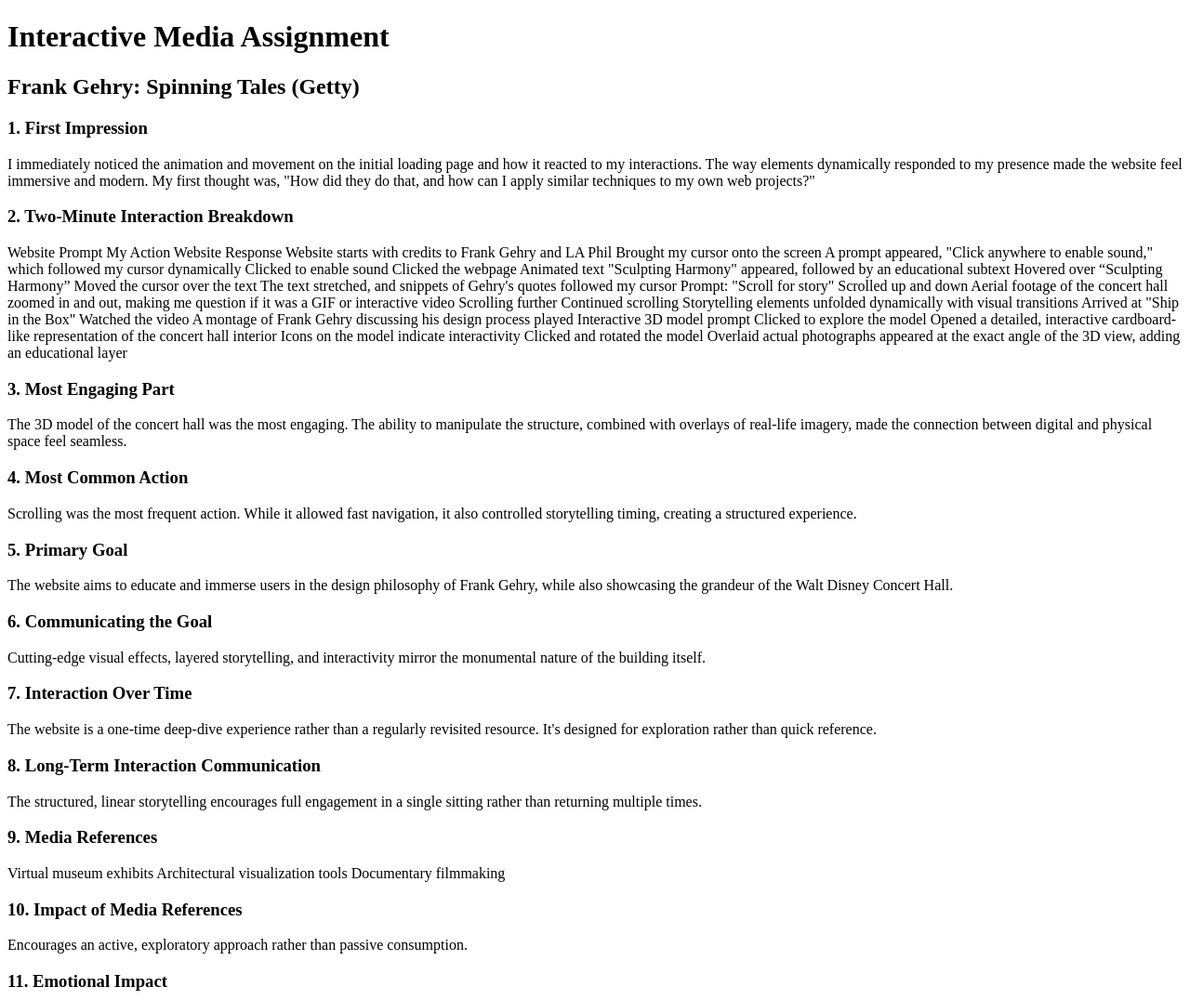
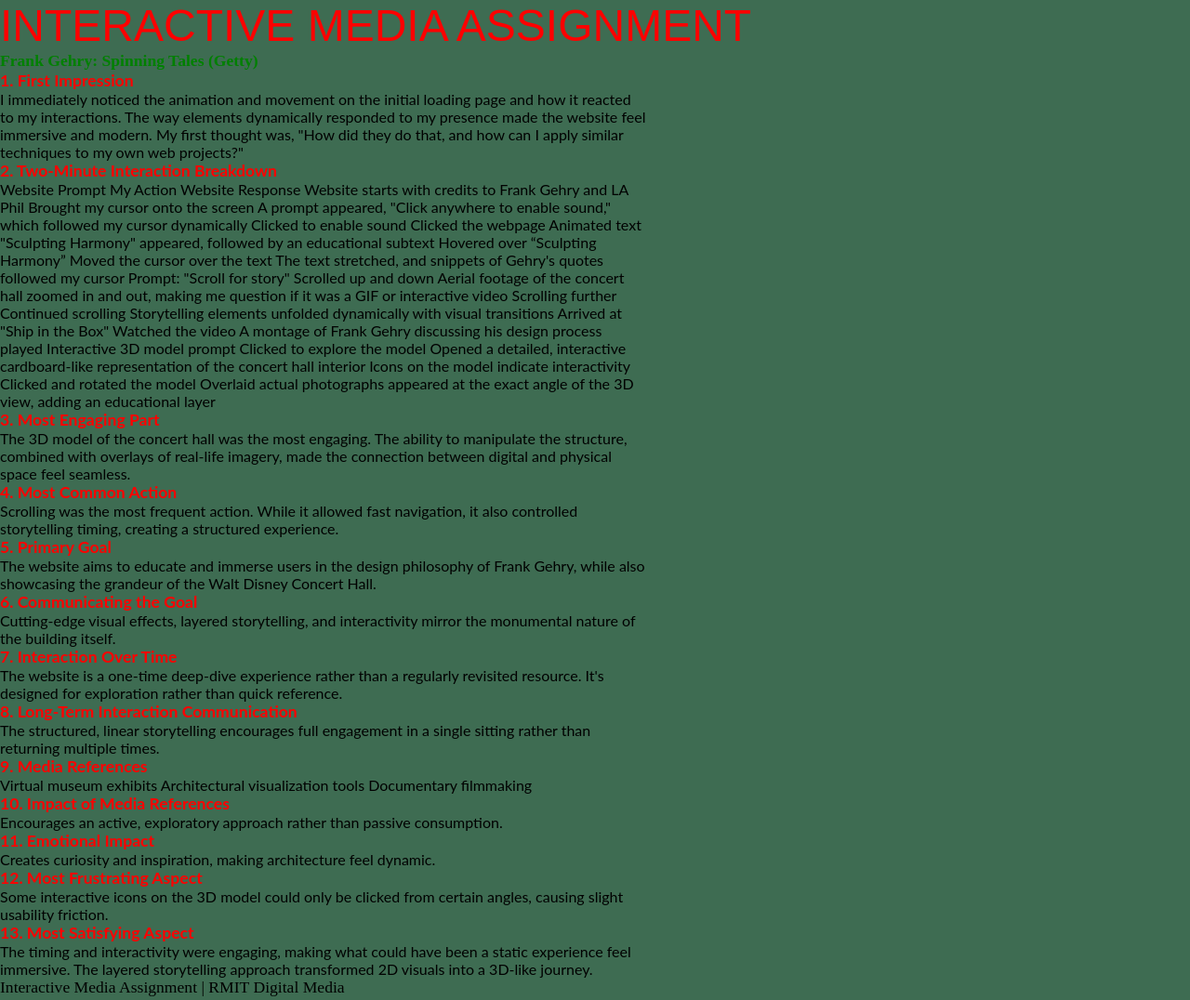
Before and after one commit to umaaaahh/umaaaahh.github.io, a plain HTML site: page interactivemedia/assignment1/index.html in a window 1280 px wide. Shown: the top 1076 px of the page at 93% size. Drawn offline with Linux system fonts and the light colour scheme.

Commit message:
assignment1

```diff
--- a/assignment1/index.html
+++ b/interactivemedia/assignment1/index.html
@@ -3,13 +3,18 @@
   <head>
     <meta charset="UTF-8" />
     <meta name="viewport" content="width=device-width, initial-scale=1.0" />
-    <title>Document</title>
+    <title>Interactive Media Assignment</title>
+    <link rel="stylesheet" href="reset.css">
+    <link rel="stylesheet" href="style.css">
   </head>
   <body>
-    <header>
-      <h1>Interactive Media Assignment</h1>
-      <h2>Frank Gehry: Spinning Tales (Getty)</h2>
-    </header>
+    <div class="titlebox">
+      <header>
+        <h1>Interactive Media Assignment</h1>
+        <h2>Frank Gehry: Spinning Tales (Getty)</h2>
+      </header>
+    </div>
+
     <main>
       <h3>1. First Impression</h3>
       <p>
--- /dev/null
+++ b/interactivemedia/week3/reset.css
@@ -0,0 +1,55 @@
+/*
+*   Kevin Powell
+*   https://youtu.be/cCAtD_BAHNw
+*/
+
+*,
+*::before,
+*::after {
+  box-sizing: border-box;
+}
+
+* {
+  margin: 0;
+  padding: 0;
+  font: inherit; /* Get rid of all font sizes and heights */
+}
+
+html {
+  color-scheme: dark light; /* Default dark */
+  hanging-punctuation: first last; /* Not supported in Chrome */
+}
+
+body {
+  min-height: 100vh;
+}
+
+/* Media responsive */
+img,
+picture,
+svg,
+video {
+  display: block;
+  max-width: 100%;
+}
+
+h1,
+h2,
+h3,
+h4,
+h5,
+h6 {
+  text-wrap: balance;
+}
+
+p {
+  max-width: 75ch;
+  text-wrap: pretty; /* Prevents orphans on lines */
+}
+
+@media (prefers-reduced-motion: no-preference) {
+  :has(:target) {
+    scroll-behavior: smooth;
+    scroll-padding-top: 3rem;
+  }
+}
--- /dev/null
+++ b/interactivemedia/week3/style.css
@@ -0,0 +1,75 @@
+body {
+  background-color: rgb(62, 108, 82);
+  font-size: 1.1rem;
+}
+h1 {
+  color: red;
+  font-size: 3rem;
+  text-transform: uppercase;
+  font-family: "Tektur", sans-serif;
+  font-optical-sizing: auto;
+  font-weight: <weight>;
+  font-style: normal;
+  font-variation-settings: "wdth" 100;
+}
+h2 {
+  color: green;
+  font-weight: bold;
+}
+h3 {
+  color: red;
+  font-family: "Lato", sans-serif;
+  font-weight: 700;
+  font-style: normal;
+}
+li {
+  color: black;
+}
+
+p {
+  color: black;
+  font-size: 1rem;
+  font-family: "Lato", sans-serif;
+  font-weight: 400;
+  font-style: normal;
+}
+.blue-color {
+  color: blue;
+}
+#outcome {
+  color: yellowgreen;
+  border: 4px dashed brown;
+}
+section {
+  text-align: center;
+  border: 1px solid red;
+}
+
+/*
+    curly braces { } - grouping
+    square brackets [ ] - javascript
+    round brackets ( ) - javascript
+    parantheses < > - html
+    semicolon ; - to end a line
+    colon : -property of declaration
+    hyphen - - connect to words
+    syntax - rules of language
+    dot . - in css = class
+    hash # - in css = ID
+/*
+
+/*
+    in css you do mostly element based styling or class based styling, in rare occasions you may do ID but mostly ID link to JS
+*/
+
+/*
+    Cascade - css will read the rules written further down as priority over the previous e.g. if i write 2 * h1 {} rules, then the second one written which is lower on the document will take presidence.
+    Specificty - acts as a ranking system and takes precedence eg a class (*) will take presidence over an element
+
+    Specificity Rank
+    * universal selector = 0
+    element = 1
+    class, psuedo class or attribute = 10
+    ID = 100
+    Style attribute = 1000
+*/
```
Also changed, not shown: interactivemedia/week3/index.html (renamed from week3/index.html, +2 -2 lines), interactivemedia/assignment1/reset.css (renamed from week3/reset.css), interactivemedia/assignment1/style.css (renamed from week3/style.css), interactivemedia/index.html (renamed from index.html), interactivemedia/week2/about.html (renamed from week2/index.html/about.html), interactivemedia/week2/android-chrome-192x192.png (renamed from week2/index.html/android-chrome-192x192.png), interactivemedia/week2/android-chrome-512x512.png (renamed from week2/index.html/android-chrome-512x512.png), interactivemedia/week2/apple-touch-icon.png (renamed from week2/index.html/apple-touch-icon.png), interactivemedia/week2/cover.png (renamed from week2/index.html/cover.png), interactivemedia/week2/favicon-16x16.png (renamed from week2/index.html/favicon-16x16.png), interactivemedia/week2/favicon-32x32.png (renamed from week2/index.html/favicon-32x32.png), interactivemedia/week2/favicon.ico (renamed from week2/index.html/favicon.ico), interactivemedia/week2/index.html (renamed from week2/index.html/index.html), interactivemedia/week2/site.webmanifest (renamed from week2/index.html/site.webmanifest), 2 other files.
